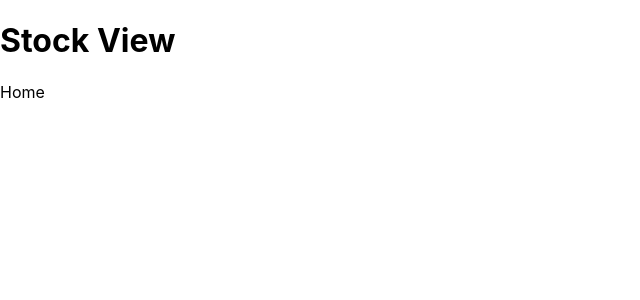
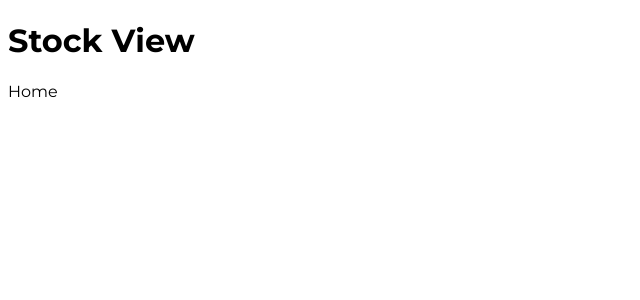
Before and after one commit to mihirsakaria/stockMarket-priceExplorer, a React (Create React App) app in the folder frontend/: page / in a window 1280 px wide. Shown: the top 300 px of the page, without its empty margins (0-640 px from the left). Built offline with nearby package versions, Linux system fonts and the light colour scheme.

Commit message:
changing font

```diff
--- a/frontend/src/index.css
+++ b/frontend/src/index.css
@@ -1,13 +1,5 @@
-body {
-  margin: 0;
-  font-family: -apple-system, BlinkMacSystemFont, 'Segoe UI', 'Roboto', 'Oxygen',
-    'Ubuntu', 'Cantarell', 'Fira Sans', 'Droid Sans', 'Helvetica Neue',
-    sans-serif;
-  -webkit-font-smoothing: antialiased;
-  -moz-osx-font-smoothing: grayscale;
+@import url('https://fonts.googleapis.com/css2?family=Julius+Sans+One&family=Montserrat:wght@300;400;500;600;700&display=swap');
+
+* {
+  font-family: 'Montserrat', sans-serif;
 }
-
-code {
-  font-family: source-code-pro, Menlo, Monaco, Consolas, 'Courier New',
-    monospace;
-}
```
